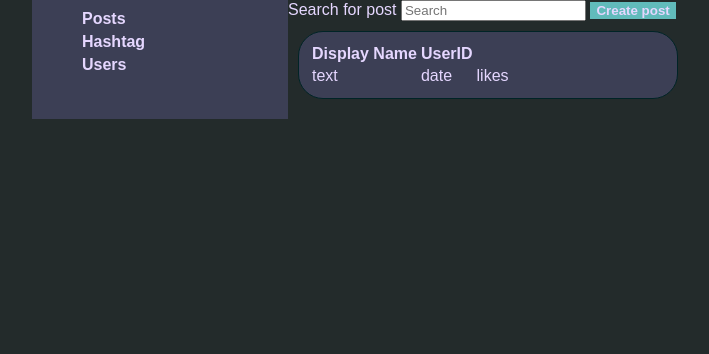
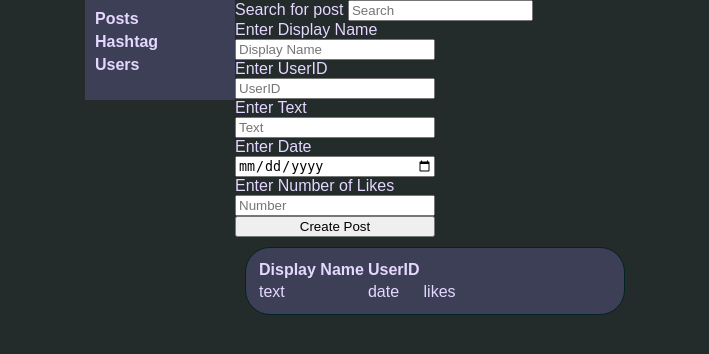
Before and after one commit to JoshuaLim007/choco_social_media, a Node server app: page /posts in a window 1280 px wide. Shown: the top 354 px of the page, without its empty margins (280-989 px from the left). Run offline with Node 20, Linux system fonts and the light colour scheme; data that the repository does not hold is empty.

Commit message:
Create Post Functionaility

```diff
--- a/public/all_accounts.html
+++ b/public/all_accounts.html
@@ -25,6 +25,8 @@
 		<div class="">
 			<div class="">
 				<h1>List of all users in database</h1>
+				<!-- <input type="" id="" onkeyup="function()" placehodler="Search by name"> -->
+
 				<table id="accounts_table">
 					<tr>
 						<th>Display Name</th>
--- /dev/null
+++ b/public/create_data_functions.js
@@ -0,0 +1,34 @@
+/*
+	the following functions give data to the db and create new data based on user input
+*/
+import * as CreateFunctions from "./index.js";
+
+CreateFunctions.GrabUsers(()=>{
+
+});
+
+export function SendPostData(){
+	var name = document.getElementById("create_name").value;
+	var id = document.getElementById("create_userid").value;
+	var text = document.getElementById("create_text").value;
+	var date = document.getElementById("create_date").value;
+	var likes = document.getElementById("create_likes").value;
+
+	console.log(id);
+	console.log(text);
+	console.log(date);
+
+	CreateFunctions.CreatePost(id, text, date);
+}
+export function SendUserData(){
+
+}
+export function SendHashtagData(){
+
+}
+
+var btn = document.getElementById("create_post_btn");
+btn.addEventListener("click", ()=>{
+	SendPostData();
+	location.reload();
+})
--- a/public/index.css
+++ b/public/index.css
@@ -19,12 +19,13 @@
 }
 .header{
 	float: left;
-	width: 20%;
-	height: auto;
+	width: 150px;
+	height: 100px;
 	padding: 10px;
 }
 .nav_ul{
 	list-style-type: none;
+	padding: 0;
 }
 .nav_li{
 	margin-bottom:5px;
@@ -34,19 +35,11 @@
 	font-weight: bold;
 	text-decoration: none;
 }
-#Post_modalbtn{
-	background-color: #61BBBB;
-	color:#e5d7ff;
-	font-weight:bold;
-	text-decoration: none;
-	text-align: center;
-	cursor: pointer;
-	border: none;
-}
 
-.account-display{
+.create_input_css{
 	display: flex;
 	flex-direction: column;
+	width: 200px;
 }
 
 .content{
--- a/public/index.html
+++ b/public/index.html
@@ -20,6 +20,7 @@
 		<link rel="stylesheet" href="/public/index.css">
 		<script type="module" src="/public/insert_data_functions.js"></script>
 		<script type="module" src="/public/index.js"></script>
+		<script type="module" src="/public/create_data_functions.js"></script>
 		<link rel="icon" type="image/x-icon">
 	</head>
 	<body class="body">
@@ -36,7 +37,21 @@
 			<div class="">
 				<label for="">Search for post</label>
 				<input type="text" placeholder="Search">
-				<button id="Post_modalbtn">Create post</button>
+				<br>
+				<div class="create_input_css">
+					<label for="create_name">Enter Display Name</label>
+					<input id="create_name" type="text" placeholder="Display Name">
+					<label for="create_userid">Enter UserID</label>
+					<input id="create_userid" type="text" placeholder="UserID">
+					<label for="create_text">Enter Text</label>
+					<input id="create_text" type="text" placeholder="Text">
+					<label for="create_date">Enter Date</label>
+					<input id="create_date" type="date" placeholder="Date">
+					<label for="create_likes">Enter Number of Likes</label>
+					<input id="create_likes" type="number" placeholder="Number">
+
+					<button id="create_post_btn">Create Post</button>
+				</div>
 			</div>
 
 
@@ -54,39 +69,8 @@
 						</tr>
 					</table>
 				</div>
-				<!--
-				<div class="post" post_text="{{text}}" post_date="{{date}}" post_likes="{{likes}}">
-					<table>
-						<tr>
-							<th>{{display_name}}</th>
-							<th>{{user_id}}</th>
-						</tr>
-						<tr>
-							<td>{{text}}</td>
-							<td>{{date}}</td>
-							<td><a href="/public/">{{likes}}</a></td>
-						</tr>
-					</table>
-				</div>
-				-->
-			</div>
-		</div>
 
-		<div id="myModal" class="modal">
-			<div class="modal_content">
-				<span class="close">&times;</span>
-				<div class="">
-					<label for="">Enter text</label>
-					<input type="text">
-				</div>
-				<button class="post_btn">Post your message</button>
-				<h5>Choose a hashtag</h5>
-				<button class="">hashtag</button>
-				<button class="">hashtag</button>
-				<button class="">hashtag</button>
 			</div>
 		</div>
 	</body>
-
-	<script src="/public/modal.js"></script>
 </html>
--- a/public/insert_data_functions.js
+++ b/public/insert_data_functions.js
@@ -42,10 +42,10 @@
 	var td_email = document.createElement("td");
 	var td_password = document.createElement("td");
 
-	td_id.createTextNode(id);
-	td_name.createTextNode(name);
-	td_email.createTextNode(email);
-	td_password.createTextNode(password);
+	td_id.textContent = (id);
+	td_name.textContent = (name);
+	td_email.textContent = (email);
+	td_password.textContent = (password);
 
 	tr.appendChild(td_id);
 	tr.appendChild(td_name);
@@ -61,8 +61,8 @@
 	var td_name = document.createElement("td");
 	var td_id = document.createElement("td");
 
-	td_name.createTextNode(name);
-	td_id.createTextNode(id);
+	td_name.textContent = (name);
+	td_id.textContent = (id);
 
 	tr.appendChild(td_name);
 	tr.appendChild(td_id);
--- a/public/modal.js
+++ /dev/null
@@ -1,25 +0,0 @@
-// Get the modal
-var modal = document.getElementById("myModal");
-
-// Get the button that opens the modal
-var btn = document.getElementById("Post_modalbtn");
-
-// Get the <span> element that closes the modal
-var span = document.getElementsByClassName("close")[0];
-
-// When the user clicks the button, open the modal
-btn.onclick = function() {
-	modal.style.display = "block";
-}
-
-// When the user clicks on <span> (x), close the modal
-span.onclick = function() {
-	modal.style.display = "none";
-}
-
-// When the user clicks anywhere outside of the modal, close it
-window.onclick = function(event) {
-	if (event.target == modal) {
-		modal.style.display = "none";
-	}
-}
```
Also changed, not shown: other parts of public/index.css (+0 -36 lines), public/index.js (+4 -4 lines).
